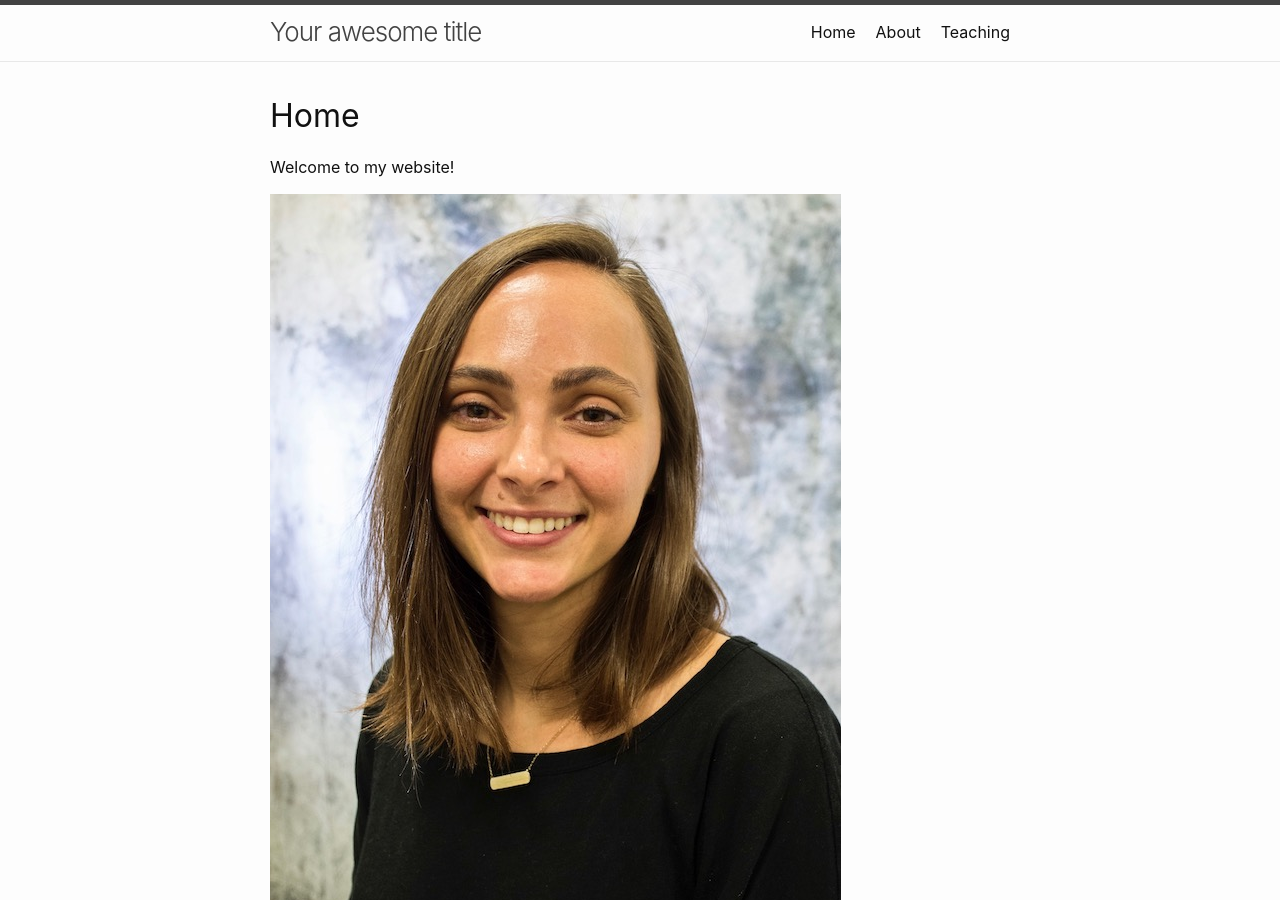
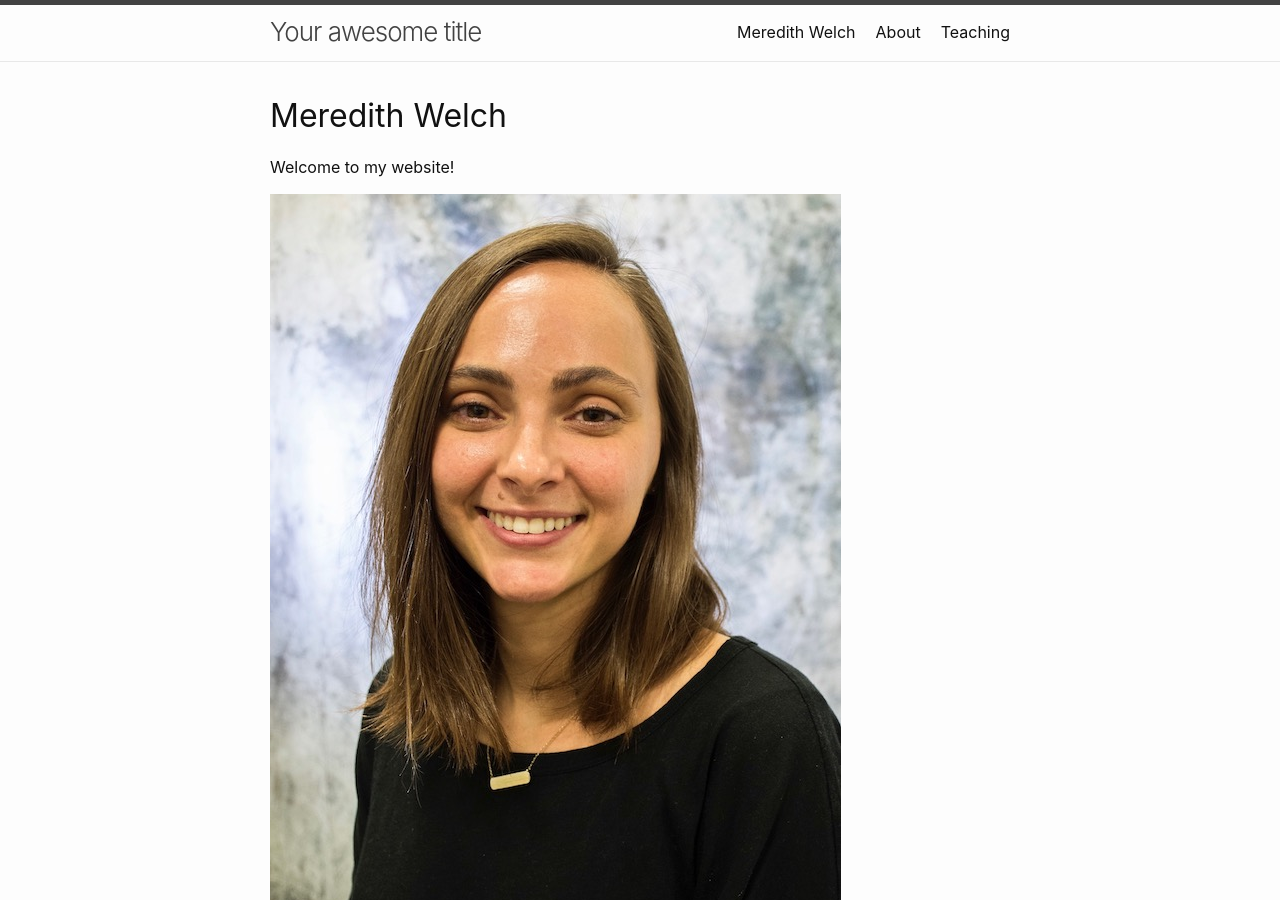
Before and after one commit to mswelch/mswelch.github.io, a Jekyll site: the page built from index.md, in a window 1280 px wide and 900 px high. Built offline with Jekyll 4.4.1, drawn with Linux system fonts in a browser that asks for light colours.

Commit message:
Update index.md

```diff
--- a/index.md
+++ b/index.md
@@ -6,7 +6,7 @@
 # See: https://jekyllrb.com/docs/themes/#overriding-theme-defaults
 #
 layout: home
-title: Home
+title: Meredith Welch
 permalink: /
 ---
 
```
